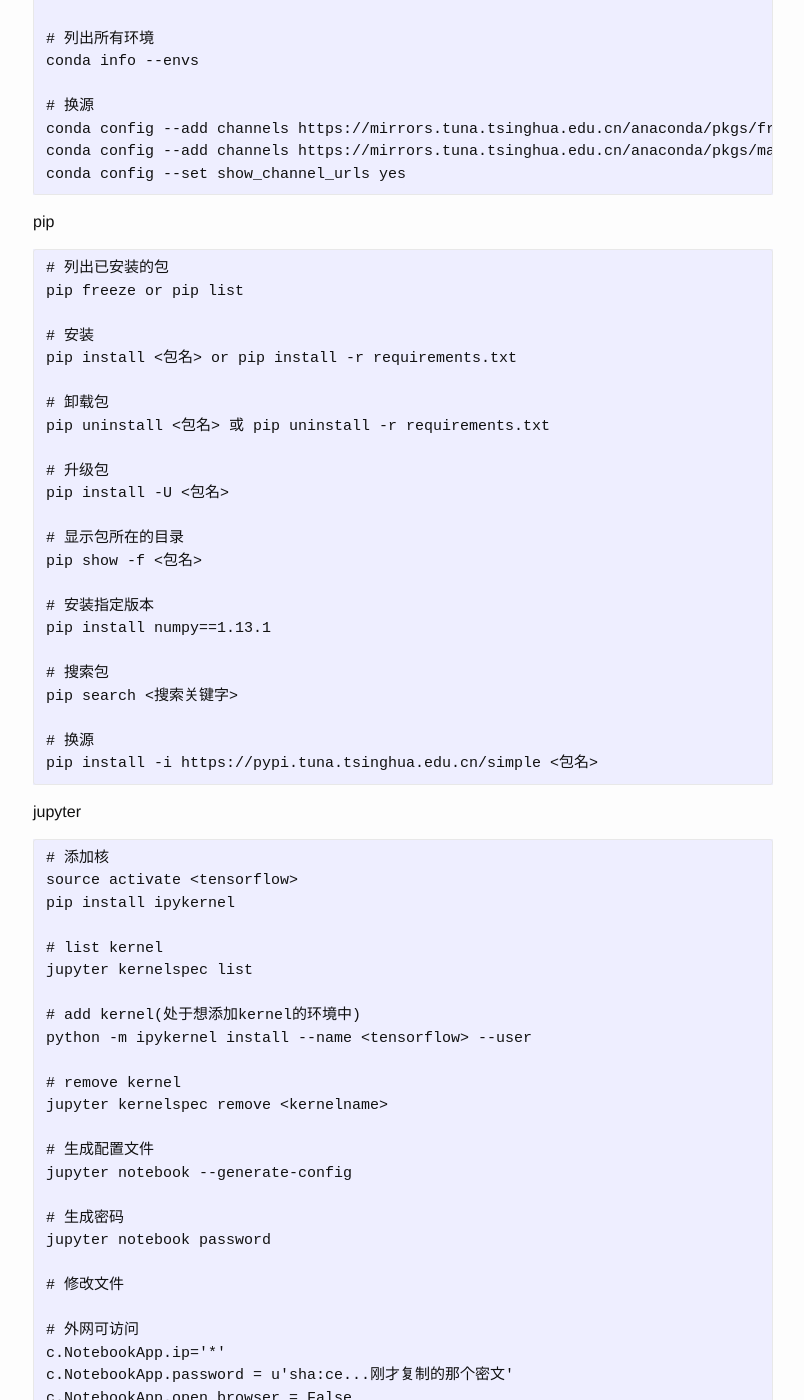
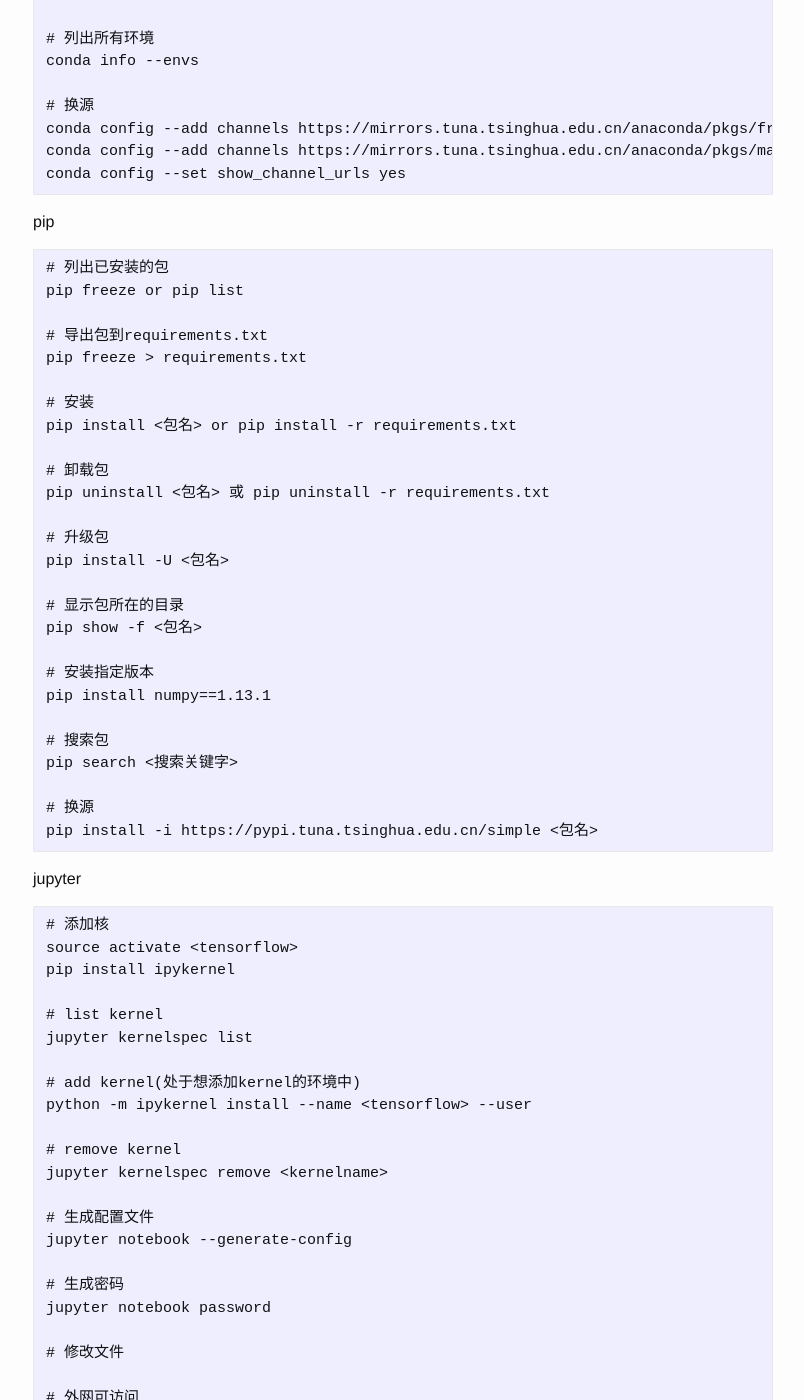
Before and after one commit to josephstalin117/josephstalin117.github.io, a Jekyll site: the page built from _posts/2017-08-10-python.markdown, in a window 1280 px wide and 1400 px high, scrolled down 8504 px. Shown: the whole window, without its empty margins (237-1041 px from the left). Built offline with Jekyll 4.4.1, drawn with Linux system fonts in a browser that asks for light colours.

Commit message:
update awk & update flask & update python

````diff
--- a/_posts/2017-08-10-python.markdown
+++ b/_posts/2017-08-10-python.markdown
@@ -413,6 +413,9 @@
 # 列出已安装的包
 pip freeze or pip list
 
+# 导出包到requirements.txt
+pip freeze > requirements.txt
+
 # 安装
 pip install <包名> or pip install -r requirements.txt
 
--- a/_posts/2019-10-15-flask.markdown
+++ b/_posts/2019-10-15-flask.markdown
@@ -10,6 +10,9 @@
 $export FLASK_APP=hello.py
 $export FLASK_ENV=development
 $flask run --host=0.0.0.0
+
+# win
+python -m flask run -h 0.0.0.0 -p 5000
 ```
 
 Route
--- a/_posts/2019-11-11-awk.markdown
+++ b/_posts/2019-11-11-awk.markdown
@@ -30,7 +30,7 @@
 $awk -va=1 '{print $1,$1+a}' log.txt
 ```
 
-常用
+常用正则
 ```
 # 过滤第一列大于2的行
 $ awk '$1>2' log.txt
````
